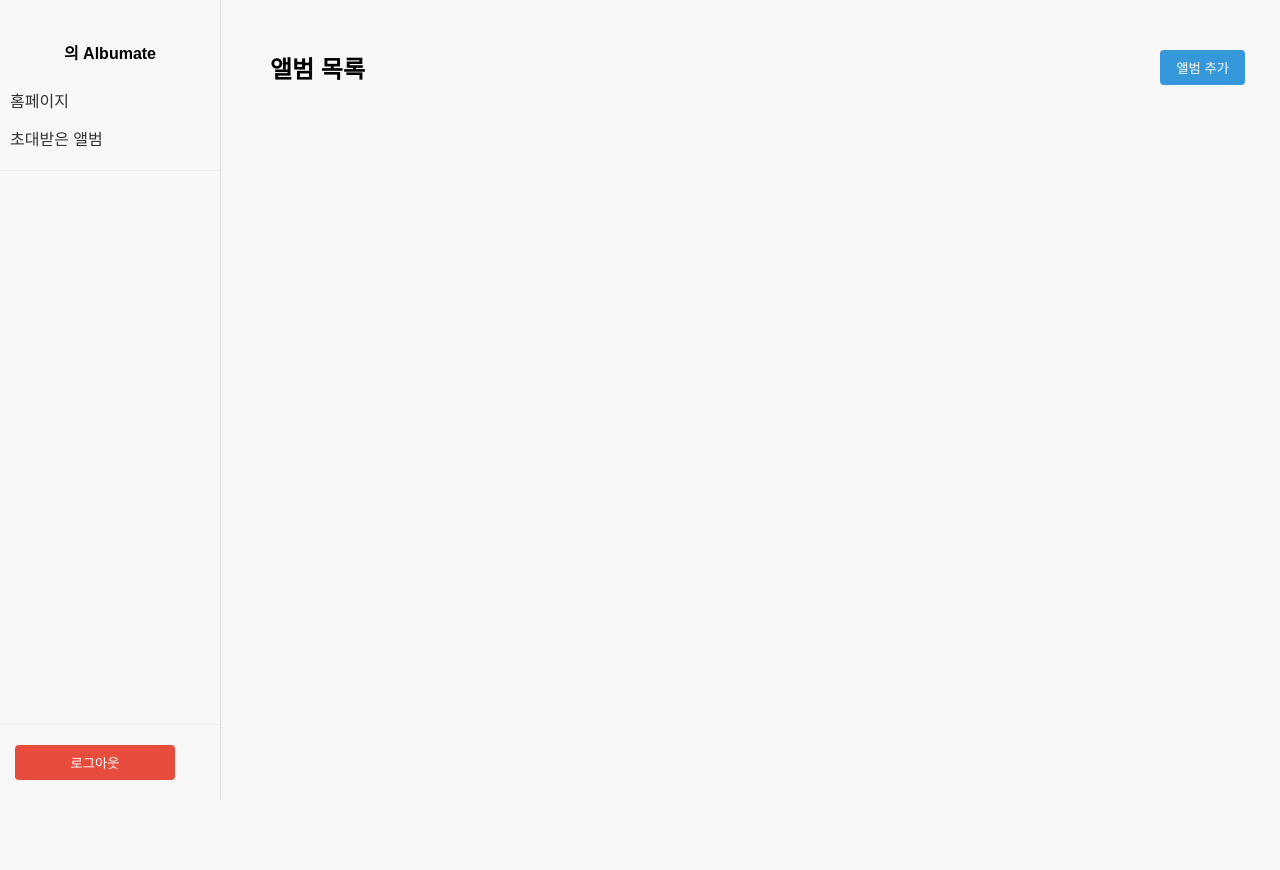
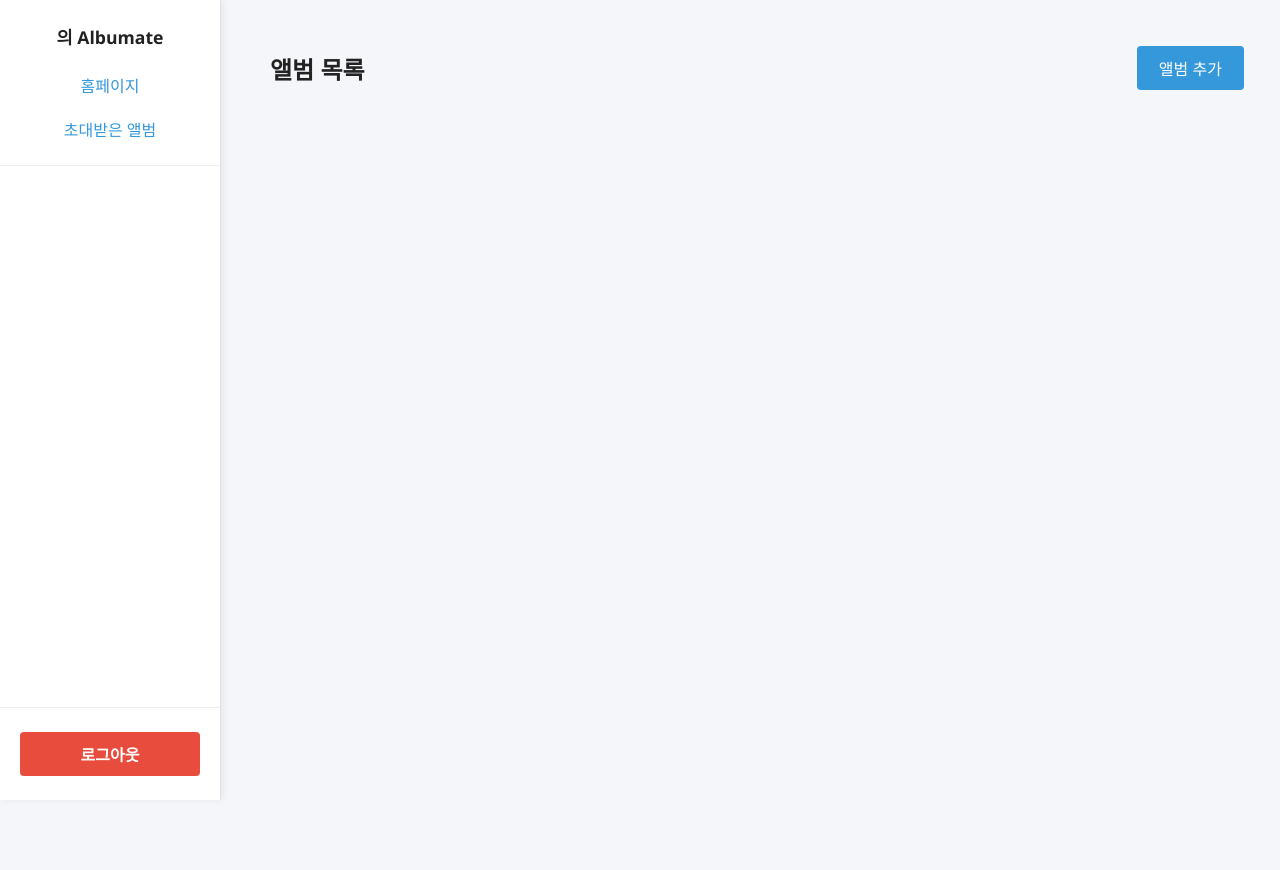
Before and after one commit to Albumate/Albumate-Front, a Flask app: page / in a window 1280 px wide. Before the commit the page ends 800 px from the top, so only its background shows below. Run offline with Flask 3, Linux system fonts and the light colour scheme.

Commit message:
Design: 디자인 개선

```diff
--- a/static/css/style.css
+++ b/static/css/style.css
@@ -1,14 +1,21 @@
+/* Reset & Base */
 body,
 html {
   margin: 0;
   padding: 0;
-  font-family: sans-serif;
+  font-family: "Segoe UI", "Apple SD Gothic Neo", Arial, sans-serif;
+  background: #f4f6fa;
+  color: #222;
 }
-body {
-  margin: 0;
-  font-family: sans-serif;
-  background: #f8f8f8;
+a {
+  color: #3498db;
+  text-decoration: none;
 }
+a:hover {
+  text-decoration: underline;
+}
+
+/* Layout */
 #container {
   display: flex;
 }
@@ -17,41 +24,32 @@ body {
   flex-direction: column;
   height: 100vh;
   width: 220px;
-  background: #f8f8f8;
-  border-right: 1px solid #ddd;
+  background: #fff;
+  border-right: 1px solid #e0e0e0;
   position: fixed;
   left: 0;
   top: 0;
-}
-.sidebar {
-  width: 220px;
-  background: #222;
-  color: #fff;
-  height: 100vh;
-  position: fixed;
-  left: 0;
-  top: 0;
-  display: flex;
-  flex-direction: column;
-  justify-content: space-between;
-  padding: 20px 0;
-}
-.sidebar-top {
+  box-shadow: 2px 0 8px #0001;
 }
 .sidebar-top-fixed {
   flex: 0 0 auto;
-  padding: 20px 10px 10px 10px;
-  background: #f8f8f8;
+  padding: 24px 10px 10px 10px;
+  background: #fff;
   border-bottom: 1px solid #eee;
   position: sticky;
   top: 0;
   z-index: 2;
+  text-align: center;
+}
+.sidebar-top-fixed img {
+  width: 80px;
+  margin-bottom: 10px;
 }
 .nickname {
   font-weight: bold;
-  margin-bottom: 20px;
-  text-align: center;
-  color: #000;
+  margin-bottom: 18px;
+  color: #222;
+  font-size: 1.1em;
 }
 .sidebar-albums-scroll {
   flex: 1 1 auto;
@@ -61,72 +59,98 @@ body {
 }
 .sidebar-link {
   display: block;
-  margin: 6px 0;
-  color: #333;
+  margin: 8px 0;
+  color: #3498db;
   text-decoration: none;
-  padding: 4px 0;
-  border-radius: 3px;
+  padding: 6px 8px;
+  border-radius: 4px;
+  font-weight: 500;
+  transition: background 0.2s;
 }
 .sidebar-link:hover {
-  background: #e0e0e0;
-}
-.sidebar-bottom {
-  text-align: center;
-  margin-bottom: 10px;
+  background: #eaf4fb;
 }
 .sidebar-bottom-fixed {
   flex: 0 0 auto;
-  padding: 15px 10px;
-  background: #f8f8f8;
+  padding: 18px 10px;
+  background: #fff;
   border-top: 1px solid #eee;
   position: sticky;
   bottom: 0;
   z-index: 2;
+  text-align: center;
 }
 #logout-btn {
-  width: 80%;
-  padding: 8px;
+  width: 90%;
+  padding: 10px;
   background: #e74c3c;
   color: #fff;
   border: none;
   border-radius: 4px;
   cursor: pointer;
+  font-weight: bold;
+  font-size: 1em;
+  transition: background 0.2s;
 }
 #logout-btn:hover {
   background: #c0392b;
 }
 .main {
   margin-left: 240px;
-  padding: 30px;
+  padding: 40px 30px 30px 30px;
+  min-height: 100vh;
 }
+
+/* Top Bar */
 .top-bar {
   display: flex;
   justify-content: space-between;
   align-items: center;
-  margin-bottom: 20px;
+  margin-bottom: 28px;
 }
+.top-bar h2 {
+  margin: 0;
+  font-size: 1.5em;
+  font-weight: 600;
+}
+
+/* Grid */
 .grid {
   display: flex;
   flex-wrap: wrap;
-  gap: 20px;
+  gap: 24px;
 }
 .grid-item {
   background: #fff;
-  border-radius: 8px;
-  box-shadow: 0 2px 6px #0001;
-  padding: 20px;
+  border-radius: 10px;
+  box-shadow: 0 2px 8px #0001;
+  padding: 22px 18px;
   cursor: pointer;
   min-width: 180px;
   min-height: 100px;
+  transition: box-shadow 0.2s, transform 0.2s;
+}
+.grid-item:hover {
+  box-shadow: 0 4px 16px #0002;
+  transform: translateY(-2px) scale(1.03);
 }
 .album-title {
   font-weight: bold;
+  font-size: 1.1em;
+  margin-bottom: 8px;
 }
+.album-desc {
+  color: #888;
+  font-size: 0.97em;
+}
+
+/* Photo */
 .photo-thumb {
   width: 120px;
   height: 120px;
   object-fit: cover;
-  border-radius: 6px;
+  border-radius: 8px;
+  box-shadow: 0 1px 4px #0001;
 }
 .photo-date {
   font-size: 0.9em;
@@ -139,9 +163,11 @@ body {
 .photo-detail img {
   max-width: 600px;
   max-height: 80vh;
-  border-radius: 8px;
-  box-shadow: 0 2px 8px #0002;
+  border-radius: 10px;
+  box-shadow: 0 2px 12px #0002;
 }
+
+/* Modal */
 .modal {
   display: none;
   position: fixed;
@@ -156,32 +182,94 @@ body {
 }
 .modal-content {
   background: #fff;
-  padding: 30px;
-  border-radius: 8px;
-  min-width: 300px;
+  padding: 36px 28px 28px 28px;
+  border-radius: 12px;
+  min-width: 320px;
   text-align: center;
+  box-shadow: 0 4px 24px #0002;
 }
 .close-btn {
   margin-top: 0.5rem;
 }
+
+/* Buttons */
 button {
-  margin: 5px;
-  padding: 8px 16px;
+  margin: 6px;
+  padding: 10px 22px;
   border: none;
   border-radius: 4px;
   background: #3498db;
   color: #fff;
   cursor: pointer;
+  font-size: 1em;
+  font-weight: 500;
+  transition: background 0.2s;
 }
 button:hover {
-  background: #2980b9;
+  background: #217dbb;
 }
+button.delete,
+.delete-btn,
+#delete-btn {
+  background: #e74c3c !important;
+  color: #fff !important;
+}
+button.delete:hover,
+.delete-btn:hover,
+#delete-btn:hover {
+  background: #c0392b !important;
+}
+
+/* Inputs */
 input[type="text"],
 input[type="password"],
 input[type="file"] {
-  margin: 8px 0;
-  padding: 8px;
+  margin: 10px 0;
+  padding: 10px;
   border: 1px solid #ccc;
   border-radius: 4px;
-  width: 80%;
+  width: 85%;
+  font-size: 1em;
+  background: #f9f9f9;
+  transition: border 0.2s;
 }
+input[type="text"]:focus,
+input[type="password"]:focus {
+  border: 1.5px solid #3498db;
+  outline: none;
+}
+
+/* Auth (Login/Signup) */
+.container {
+  max-width: 400px;
+  margin: 60px auto 0 auto;
+  background: #fff;
+  border-radius: 12px;
+  box-shadow: 0 2px 16px #0001;
+  padding: 38px 32px 32px 32px;
+  text-align: center;
+}
+.logo {
+  width: 100px;
+  margin-bottom: 18px;
+}
+.auth-title {
+  font-size: 1.5em;
+  font-weight: bold;
+  margin-bottom: 18px;
+}
+.auth-form input[type="text"],
+.auth-form input[type="password"] {
+  width: 90%;
+}
+.auth-form button {
+  width: 95%;
+  margin: 12px 0 0 0;
+}
+
+/* 기타 */
+hr {
+  border: none;
+  border-top: 1px solid #eee;
+  margin: 18px 0;
+}
--- a/templates/login.html
+++ b/templates/login.html
@@ -6,7 +6,8 @@
   </head>
   <body>
     <div class="container">
-      <h2>로그인</h2>
+      <img src="/static/img/logo.png" alt="Albumate Logo" class="logo" />
+      <h2 class="auth-title">로그인</h2>
       <input type="text" id="username" placeholder="이메일" /><br />
       <input type="password" id="password" placeholder="비밀번호" /><br />
       <button onclick="login()">로그인</button>
--- a/templates/signup.html
+++ b/templates/signup.html
@@ -6,8 +6,8 @@
   </head>
   <body>
     <div class="container">
-      <h2>회원가입</h2>
-
+      <img src="/static/img/logo.png" alt="Albumate Logo" class="logo" />
+      <h2 class="auth-title">회원가입</h2>
       <div>
         <input type="text" id="username" placeholder="이메일" />
         <button onclick="checkDuplicate('email')">중복 확인</button>
```
